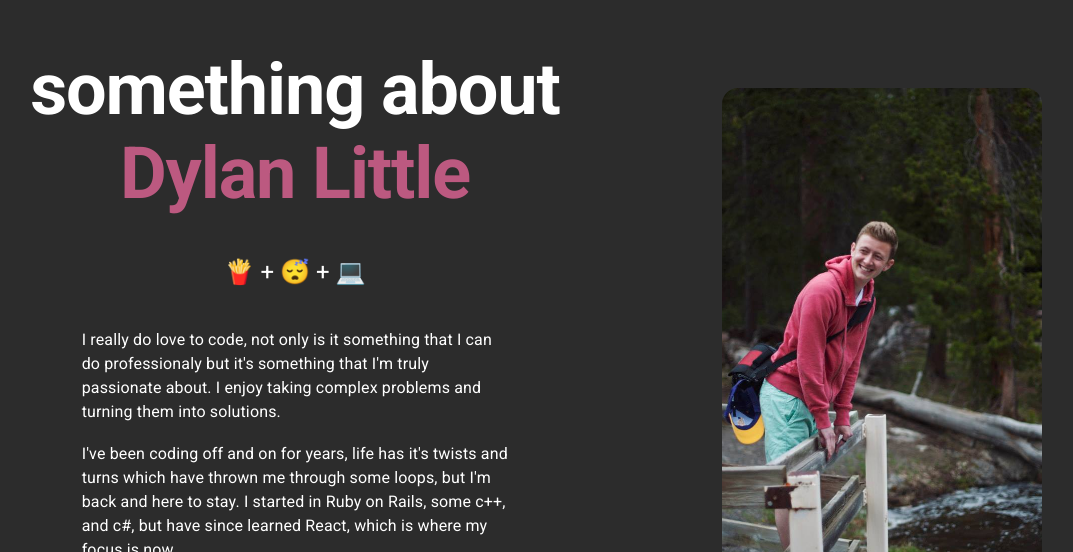
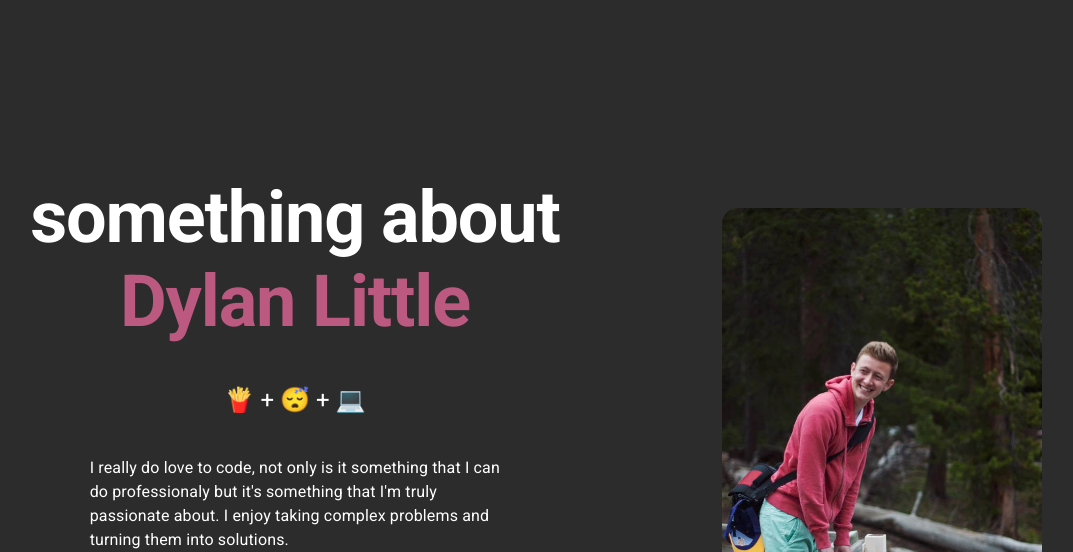
Before and after one commit to dlittle1/react-portfolio, a React (Create React App) app: page / in a window 1280 px wide. Shown: the part 1568-2120 px from the top of the page, without its empty margins (185-1258 px from the left). Built offline with nearby package versions, Linux system fonts and the light colour scheme.

Commit message:
fix spacing on about and projects pages

```diff
--- a/src/pages/About.js
+++ b/src/pages/About.js
@@ -5,9 +5,14 @@ import { Box, Grid, Typography } from '@mui/material'
 const About = (props) => {
   return (
     <>
-      <Grid container justifyContent={'space-evenly'} pt={20} pb={20}>
+      <Grid
+        container
+        justifyContent={'space-evenly'}
+        pt={{ xs: 20, md: 5 }}
+        pb={20}
+      >
         <Box ref={props.refProp}></Box>
-        <Grid item xs={12} md={7}>
+        <Grid item xs={12} md={7} p={1}>
           <Box textAlign={'center'}>
             <Typography variant='h1'>something about</Typography>
             <Typography variant='h1' color='secondary.main'>
--- a/src/pages/Projects.js
+++ b/src/pages/Projects.js
@@ -8,7 +8,12 @@ const Projects = (props) => {
   const bracketColor = { color: '#BC5980' }
   console.log(data)
   return (
-    <Box sx={{ height: { xs: '70vh', sm: '70vh' }, marginBottom: '4rem' }}>
+    <Box
+      sx={{
+        height: { xs: '70vh', sm: '100vh' },
+        marginBottom: '4rem',
+      }}
+    >
       <Box id='projects' ref={props.refProp}></Box>
       <Grid container spacing={4} padding={3}>
         {data.map((project, index) => (
--- a/src/themes/primaryTheme.js
+++ b/src/themes/primaryTheme.js
@@ -13,6 +13,9 @@ export default createTheme({
       fontSize: '4.5rem',
       fontWeight: 700,
       color: 'white',
+      '@media (max-width:500px)': {
+        fontSize: '3rem',
+      },
     },
     h2: {
       fontSize: '3rem',
```
